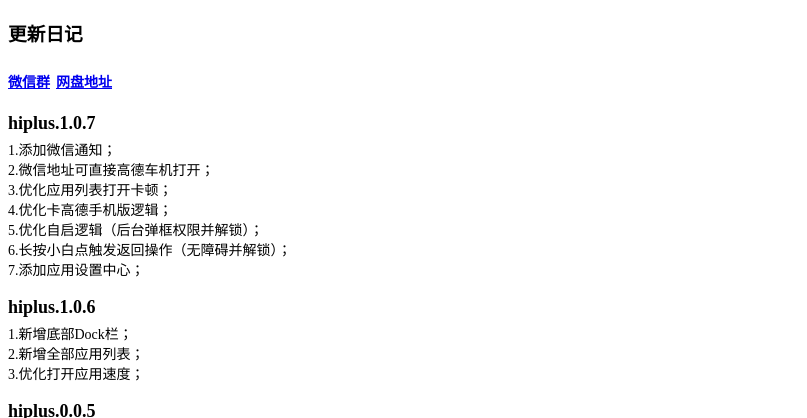
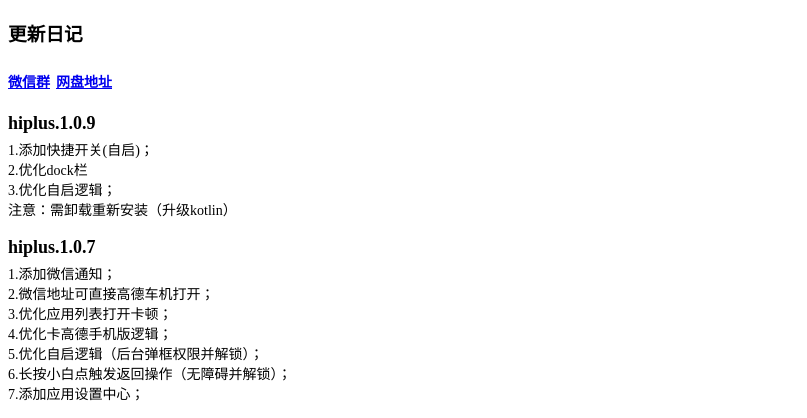
Before and after one commit to yenole/AutoNaviHicar, a plain HTML site: page index.html in a window 1280 px wide. Shown: the top 418 px of the page, without its empty margins (0-807 px from the left). Drawn offline with Linux system fonts and the light colour scheme.

Commit message:
Update index.html

```diff
--- a/index.html
+++ b/index.html
@@ -20,6 +20,12 @@
 <body>
     <h3>更新日记</h3>
     <h2><a href="#wxgroup">微信群</a> <a target="_blank" href="https://yenole.lanzoue.com/b03vfyy0d">网盘地址</a></h2>
+    <span style="font-size: 18px; font-weight: bold;margin-bottom: 5px;">hiplus.1.0.9</span>
+    <span>1.添加快捷开关(自启)；</span>
+    <span>2.优化dock栏</span>
+    <span>3.优化自启逻辑；</span>
+    <span>注意：需卸载重新安装（升级kotlin）</span>
+    <br/>
     <span style="font-size: 18px; font-weight: bold;margin-bottom: 5px;">hiplus.1.0.7</span>
     <span>1.添加微信通知；</span>
     <span>2.微信地址可直接高德车机打开；</span>
```
